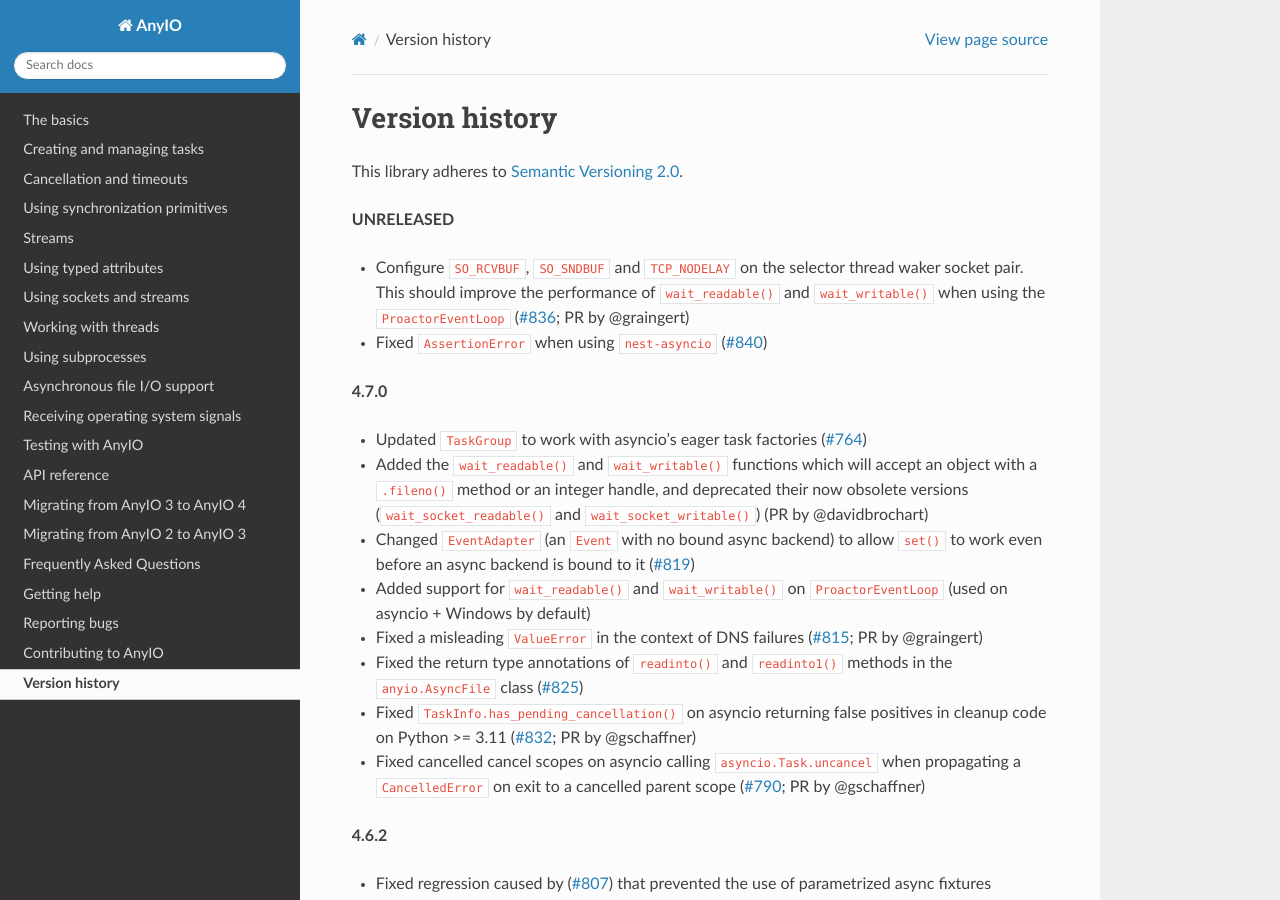
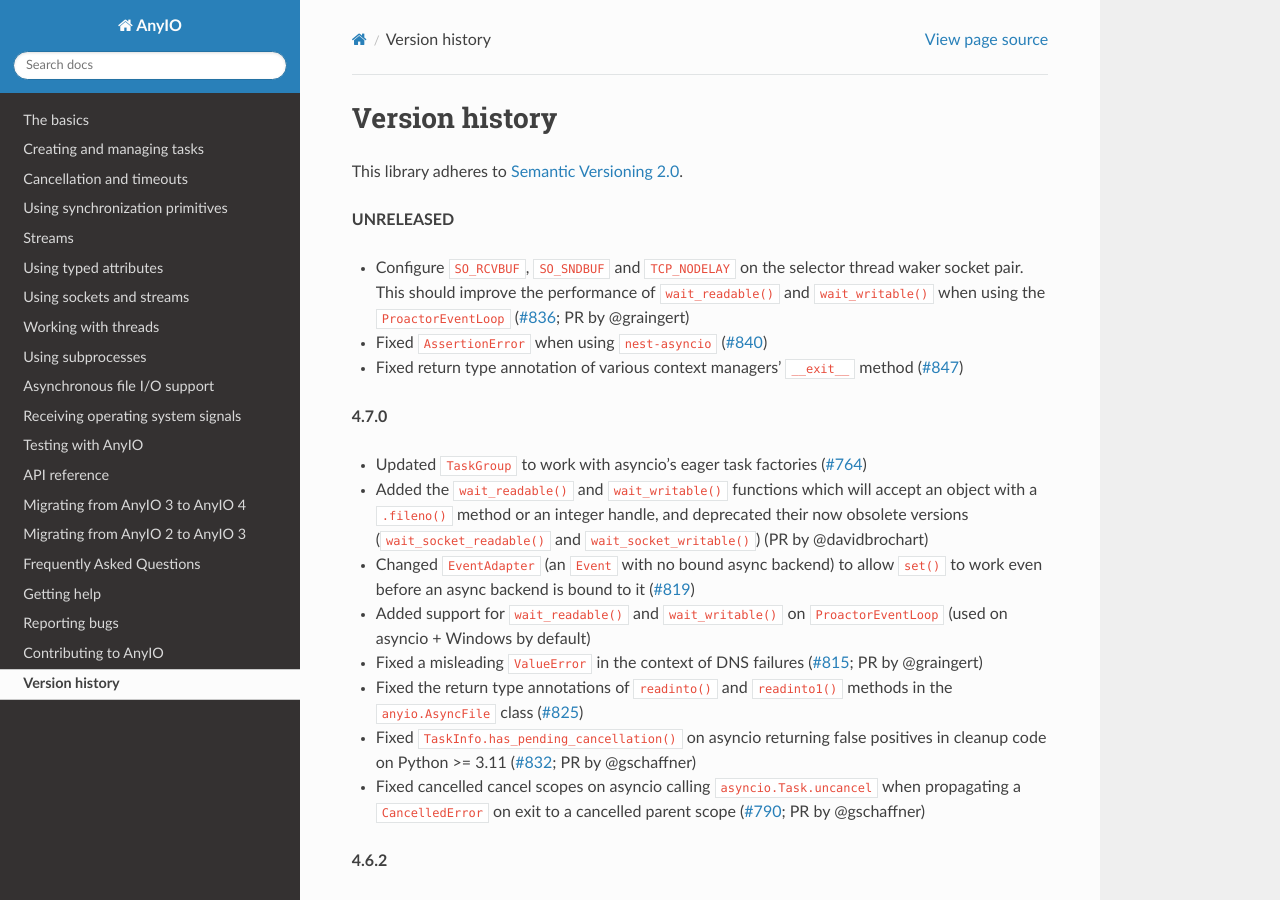
Before and after one commit to agronholm/anyio, a Sphinx documentation site: the page built from docs/versionhistory.rst, in a window 1280 px wide and 900 px high. Built offline with Sphinx 7.4.7 and the Read the Docs theme 3.1.0, drawn with Linux system fonts in a browser that asks for light colours; the version number could not be read and is left out.

Commit message:
Update changelog

```diff
--- a/docs/versionhistory.rst
+++ b/docs/versionhistory.rst
@@ -11,6 +11,8 @@
   (`#836 <https://github.com/agronholm/anyio/pull/836>`_; PR by @graingert)
 - Fixed ``AssertionError`` when using ``nest-asyncio``
   (`#840 <https://github.com/agronholm/anyio/issues/840>`_)
+- Fixed return type annotation of various context managers' ``__exit__`` method
+  (`#847 <https://github.com/agronholm/anyio/issues/847>`_)
 
 **4.7.0**
 
```
